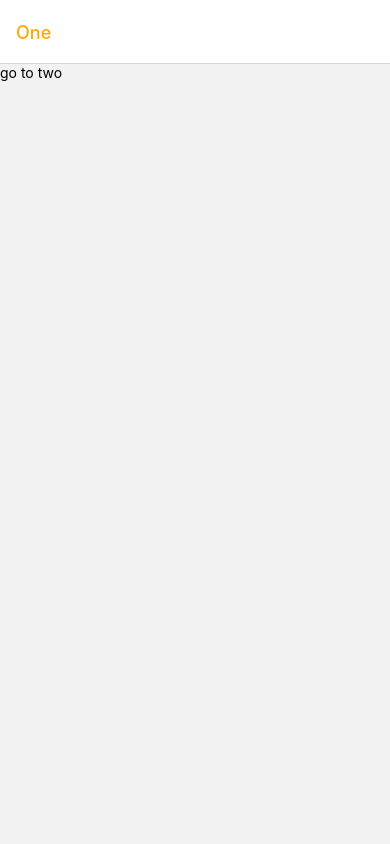
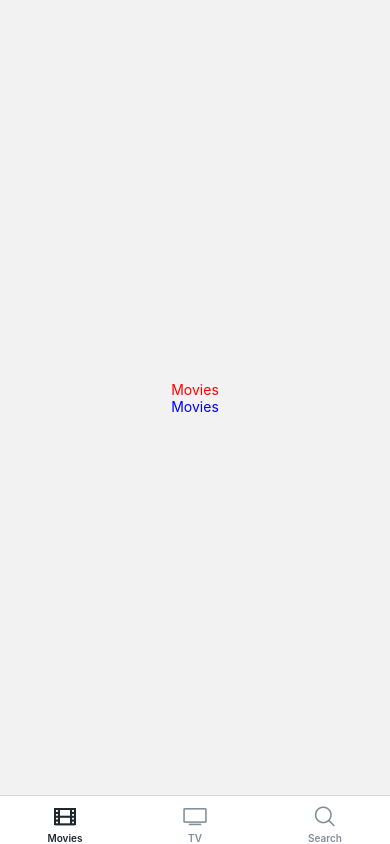
Before and after one commit to na505050/rn-noovies, a React Native app: screen /Movies in a window 390 px wide. Before the commit this address had no page. Built offline with nearby package versions, Linux system fonts and the light colour scheme.

Commit message:
Styled Components
$ npm i styled-components

```diff
--- a/App.js
+++ b/App.js
@@ -11,6 +11,7 @@ import {
 } from "@react-navigation/native";
 import Tabs from "./navigation/Tabs";
 import Stack from "./navigation/Stack";
+import Root from "./navigation/Root";
 
 const loadFonts = (fonts) => fonts.map((font) => Font.loadAsync(font));
 
@@ -46,6 +47,6 @@ export default function App() {
     );
   }
   return <NavigationContainer>
-    <Stack />
+    <Root />
   </NavigationContainer>;
 }
--- /dev/null
+++ b/navigation/Root.js
@@ -0,0 +1,14 @@
+import React from "react";
+import { createNativeStackNavigator } from "@react-navigation/native-stack";
+import Tabs from "./Tabs";
+import Stack from "./Stack";
+
+const Nav = createNativeStackNavigator();
+
+const Root = () => (
+    <Nav.Navigator screenOptions={{ presentation: "modal", headerShown: false }}>
+        <Nav.Screen name="Tabs" component={Tabs} />
+        <Nav.Screen name="Stack" component={Stack} />
+    </Nav.Navigator>
+);
+export default Root;
--- a/navigation/Stack.js
+++ b/navigation/Stack.js
@@ -13,9 +13,9 @@ const ScreenTwo = ({ navigation: { navigate } }) => (
         <Text>go to three</Text>
     </TouchableOpacity>
 );
-const ScreenThree = ({ navigation: { setOptions } }) => (
-    <TouchableOpacity onPress={() => setOptions({ title: "Hello!" })}>
-        <Text>Change title</Text>
+const ScreenThree = ({ navigation: { navigate } }) => (
+    <TouchableOpacity onPress={() => navigate("Tabs", { screen: "Search" })}>
+        <Text>Go to search</Text>
     </TouchableOpacity>
 );
 
--- a/navigation/Tabs.js
+++ b/navigation/Tabs.js
@@ -6,6 +6,7 @@ import Search from "../screens/Search";
 import { useColorScheme } from "react-native";
 import { BLACK_COLOR, DARK_GREY, LIGHT_GREY, YELLOW_COLOR } from "../colors";
 import { Ionicons } from "@expo/vector-icons";
+import Stack from "./Stack";
 
 const Tab = createBottomTabNavigator();
 
@@ -36,6 +37,7 @@ const Tabs = () => {
                 name="Movies"
                 component={Movies}
                 options={{
+                    headerShown: false,
                     tabBarIcon: ({ color, size }) => (
                         <Ionicons name={"film-outline"} color={color} size={size} />
                     ),
--- a/package.json
+++ b/package.json
@@ -24,7 +24,8 @@
     "react-native": "0.68.2",
     "react-native-safe-area-context": "4.2.4",
     "react-native-screens": "~3.11.1",
-    "react-native-web": "0.17.7"
+    "react-native-web": "0.17.7",
+    "styled-components": "^5.3.5"
   },
   "devDependencies": {
     "@babel/core": "^7.12.9"
--- a/screens/Movies.js
+++ b/screens/Movies.js
@@ -1,9 +1,20 @@
 import React from "react";
-import { View, Text } from "react-native";
+import styled from "styled-components/native";
 
-const Movies = () => (
-    <View style={{ flex: 1, justifyContent: "center", alignItems: "center" }}>
-        <Text>Movies</Text>
-    </View>
+const Btn = styled.TouchableOpacity`
+    flex: 1;
+    justify-content: center;
+    align-items: center;
+`;
+
+const Title = styled.Text`
+    color: ${(props) => (props.selected ? "blue" : "red")};
+`;
+
+const Movies = ({ navigation: { navigate } }) => (
+    <Btn onPress={() => navigate("Stack", { screen: "Three" })}>
+        <Title selected={false}>Movies</Title>
+        <Title selected={true}>Movies</Title>
+    </Btn>
 );
 export default Movies;
```
Also changed, not shown: 2 other files (tests, documents, lock files or other folders).
